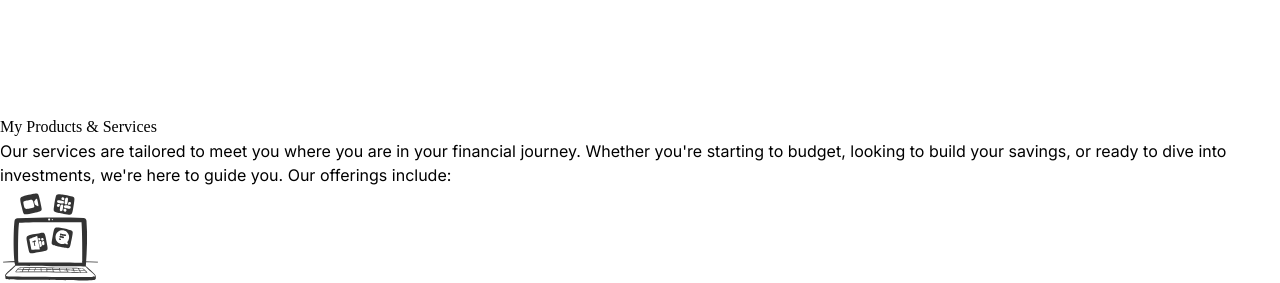
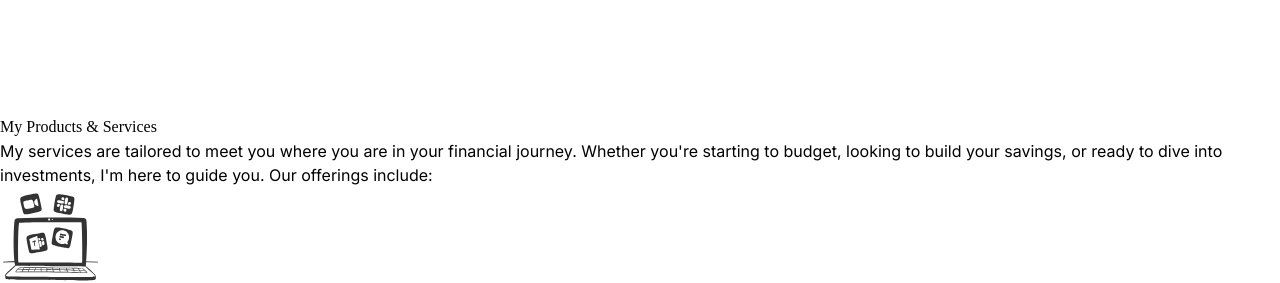
Before and after one commit to Podiihq/budgetke-website, a React (Vite) app: page / in a window 1280 px wide. Shown: the part 5700-5983 px from the top of the page. Built offline with nearby package versions, Linux system fonts and the light colour scheme; a web font is replaced by a local one.

Commit message:
copy update

```diff
--- a/src/pages/HomePage.tsx
+++ b/src/pages/HomePage.tsx
@@ -182,9 +182,9 @@ const HomePage = () => {
               <span className="text-[#8B5177] main-heading">Services</span>
             </h1>
             <p className="mt-4 lg:w-3/5 text-md text-center mx-auto">
-              Our services are tailored to meet you where you are in your
+              My services are tailored to meet you where you are in your
               financial journey. Whether you're starting to budget, looking to
-              build your savings, or ready to dive into investments, we're here
+              build your savings, or ready to dive into investments, I'm here
               to guide you. Our offerings include:
             </p>
           </div>
@@ -341,7 +341,7 @@ const HomePage = () => {
               Stories
             </h1>
             <p className="mt-4 lg:w-3/5 text-md text-center mx-auto">
-              Customer voices, our pride. Hear their stories, feel their satisfaction.
+              Customer voices. Hear their stories, feel their satisfaction.
             </p>
           </div>
           <div className="mt-6">
```
